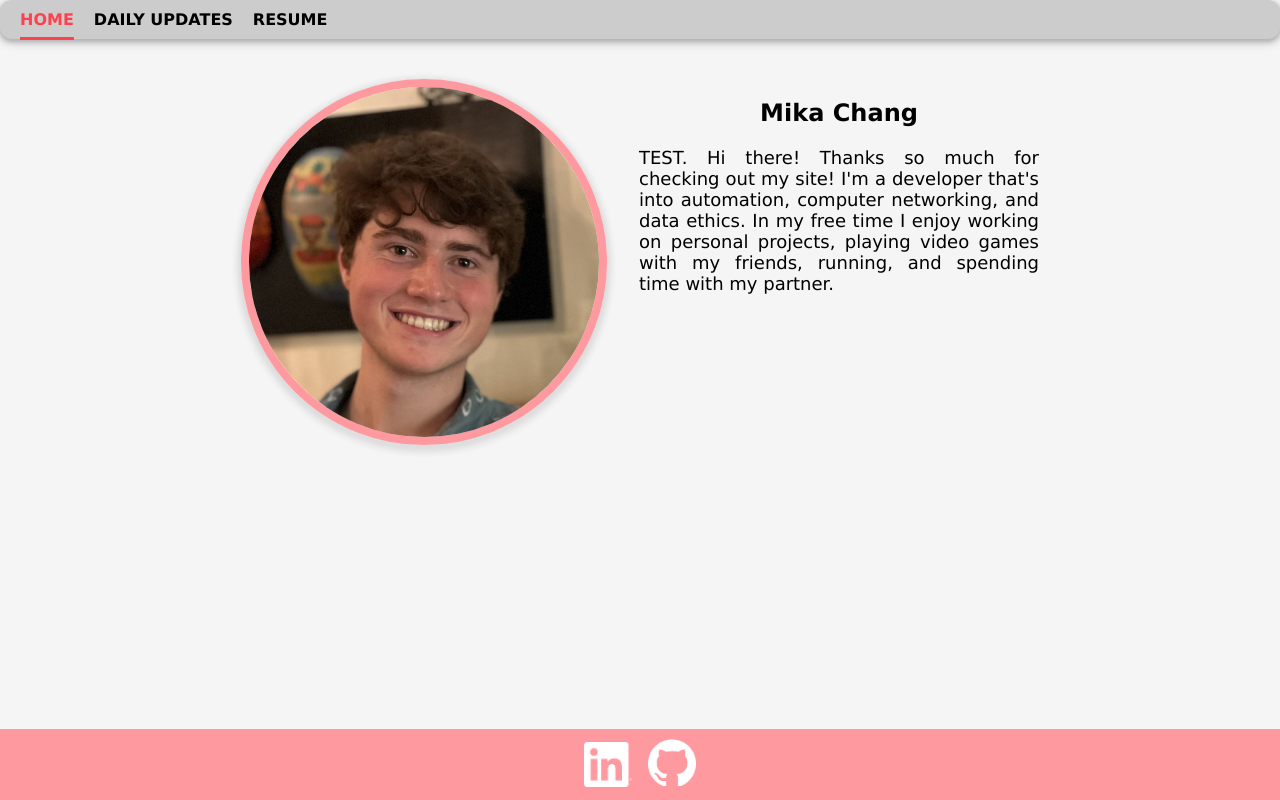
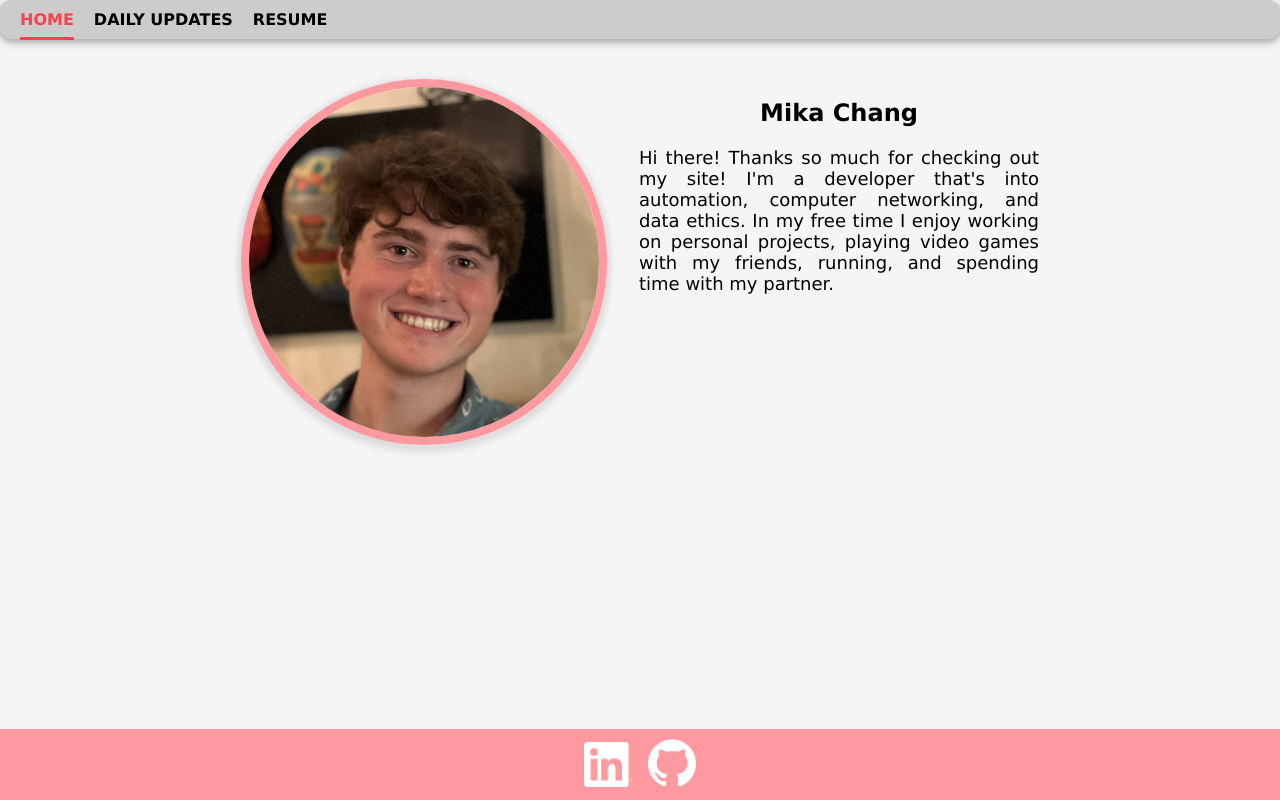
Before and after one commit to Mika-Chang/Mika-Chang.github.io, a SvelteKit app: page / in a window 1280 px wide. Built offline with nearby package versions, Linux system fonts and the light colour scheme.

Commit message:
removed test

```diff
--- a/src/routes/+page.svelte
+++ b/src/routes/+page.svelte
@@ -3,7 +3,7 @@
     <div class="bio">
         <h2>Mika Chang</h2>
         <p>
-            TEST. Hi there! Thanks so much for checking out my site! I'm a developer that's into
+            Hi there! Thanks so much for checking out my site! I'm a developer that's into
             automation, computer networking, and data ethics. In my free time I enjoy
             working on personal projects, playing video games with my friends, running,
             and spending time with my partner.
```
